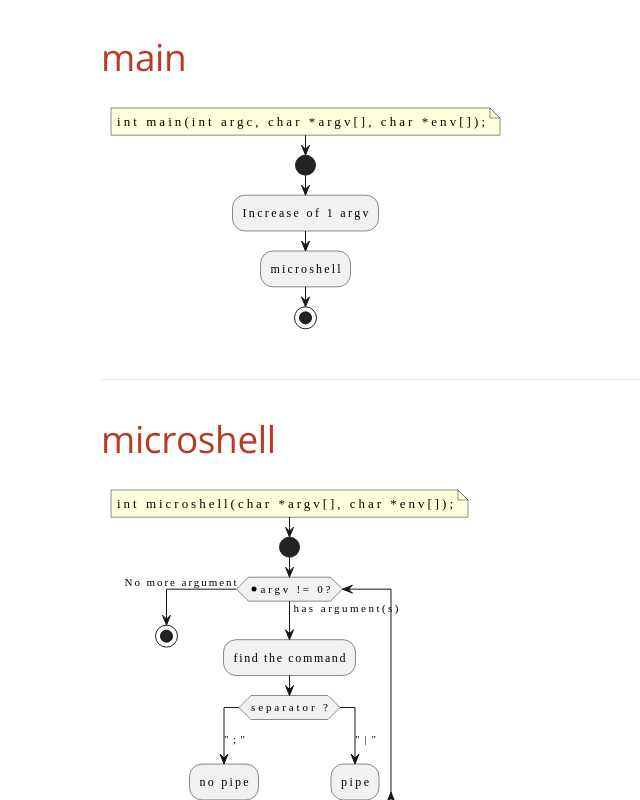
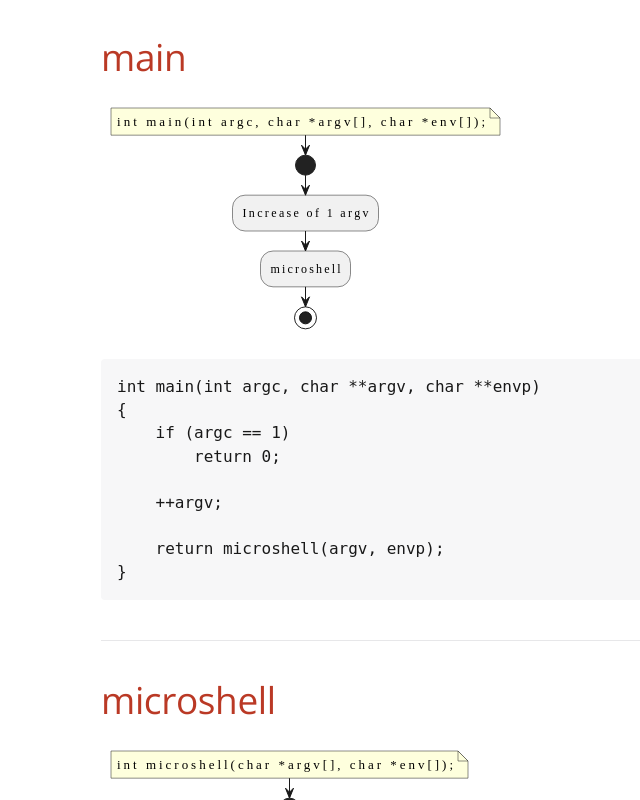
Before and after one commit to t-h2o/microshell, a plain HTML site: page index.html in a window 1280 px wide. Shown: the part 433-1233 px from the top of the page, without its empty margins (54-694 px from the left). Drawn offline with nearby package versions, Linux system fonts and the light colour scheme; a web font is replaced by a local one.

Commit message:
update index

```diff
--- a/index.html
+++ b/index.html
@@ -480,6 +480,19 @@ body.book #toc,body.book #preamble,body.book h1.sect0,body.book .sect1>h2{page-b
 <img src="assets/main.svg" alt="schema">
 </div>
 </div>
+<div class="listingblock">
+<div class="content">
+<pre>int	main(int argc, char **argv, char **envp)
+{
+	if (argc == 1)
+		return 0;
+
+	++argv;
+
+	return microshell(argv, envp);
+}</pre>
+</div>
+</div>
 </div>
 </div>
 <div class="sect1">
```
